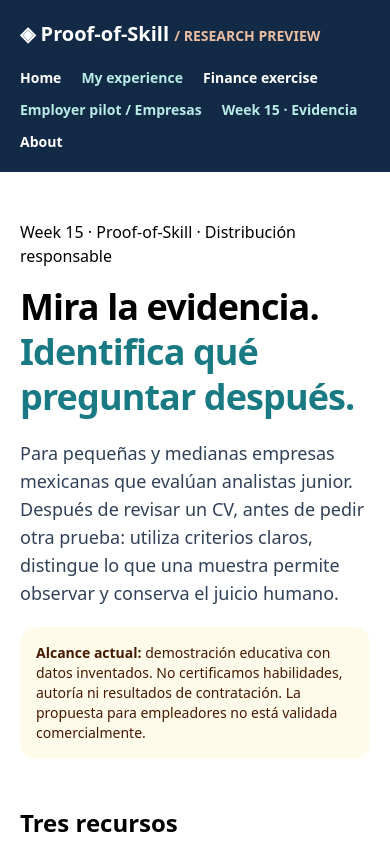
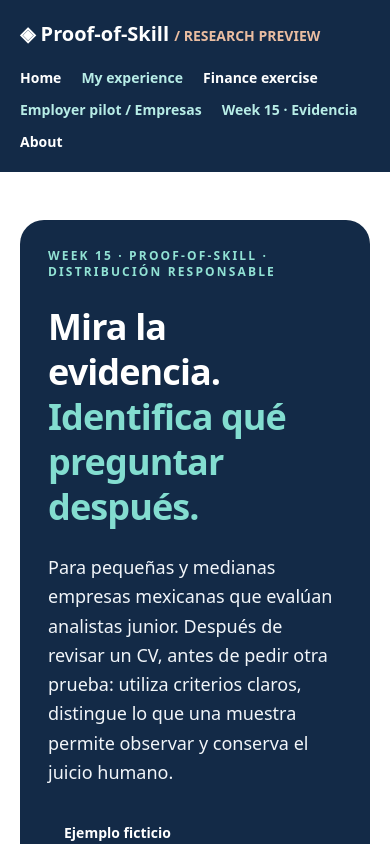
Before and after one commit to hanadagerab/proof-of-skill-week12, a Next.js app: page /week15 in a window 390 px wide. Shown: the top 844 px of the page. Built offline with nearby package versions, Linux system fonts and the light colour scheme.

Commit message:
design(week15): upgrade responsive hero while retaining existing brand and claims

```diff
--- a/app/week15/page.tsx
+++ b/app/week15/page.tsx
@@ -8,10 +8,14 @@ export default function Week15(){
  ['04','La siguiente pregunta importa','El evaluador humano pregunta, comprueba el contexto y ofrece una alternativa equivalente.']
  ];
  return <main lang="es" className="mx-auto max-w-6xl px-5 py-12 md:py-20">
- <p className="eyebrow">Week 15 · Proof-of-Skill · Distribución responsable</p>
- <h1 className="mt-4 max-w-4xl text-4xl md:text-6xl font-black tracking-tight leading-tight">Mira la evidencia. <span className="text-[#197a84]">Identifica qué preguntar después.</span></h1>
- <p className="mt-5 max-w-3xl text-lg text-slate-700">Para pequeñas y medianas empresas mexicanas que evalúan analistas junior. Después de revisar un CV, antes de pedir otra prueba: utiliza criterios claros, distingue lo que una muestra permite observar y conserva el juicio humano.</p>
- <div className="mt-5 rounded-2xl border border-amber-300 bg-amber-50 p-4 text-sm text-amber-950"><strong>Alcance actual:</strong> demostración educativa con datos inventados. No certificamos habilidades, autoría ni resultados de contratación. La propuesta para empleadores no está validada comercialmente.</div>
+ <section className="rounded-3xl bg-[#132A47] text-white p-7 md:p-12 relative overflow-hidden">
+ <div className="absolute -right-24 -top-24 h-64 w-64 rounded-full border-[38px] border-[#237F78]/35" aria-hidden="true"></div>
+ <div className="relative max-w-4xl"><p className="text-xs font-extrabold tracking-[0.18em] uppercase text-[#91E2D4]">Week 15 · Proof-of-Skill · Distribución responsable</p>
+ <h1 className="mt-6 max-w-4xl text-4xl md:text-6xl font-black tracking-tight leading-tight">Mira la evidencia. <span className="text-[#83DDD0]">Identifica qué preguntar después.</span></h1>
+ <p className="mt-6 max-w-3xl text-lg leading-relaxed text-slate-100">Para pequeñas y medianas empresas mexicanas que evalúan analistas junior. Después de revisar un CV, antes de pedir otra prueba: utiliza criterios claros, distingue lo que una muestra permite observar y conserva el juicio humano.</p>
+ <div className="mt-7 inline-flex flex-wrap gap-3 text-sm font-semibold"><span className="rounded-full border border-[#87C7BD] px-4 py-2">Ejemplo ficticio</span><span className="rounded-full border border-[#87C7BD] px-4 py-2">Sin certificación</span><span className="rounded-full border border-[#87C7BD] px-4 py-2">Decisión humana</span></div>
+ </div></section>
+ <p className="mt-6 rounded-xl border border-amber-300 bg-amber-50 px-5 py-4 text-sm text-amber-950"><strong>Alcance actual:</strong> demostración educativa con datos inventados. No certificamos habilidades, autoría ni resultados de contratación. La propuesta para empleadores no está validada comercialmente.</p>
  <section aria-labelledby="assets" className="mt-12"><h2 id="assets" className="text-2xl font-black">Tres recursos independientes para explorar y compartir</h2><div className="mt-5 grid gap-5 md:grid-cols-3">
  <article className="surface p-6"><p className="eyebrow">A · Carrusel SVG</p><h3 className="mt-3 text-xl font-black">Lo que un CV no te dice</h3><p className="mt-2 text-sm text-slate-600">Cuatro láminas originales, descargables individualmente.</p><Link href="/week15/carousel" className="btn mt-5">Abrir carrusel</Link></article>
  <article className="surface p-6"><p className="eyebrow">B · Recorrido interactivo</p><h3 className="mt-3 text-xl font-black">De una muestra a una pregunta</h3><p className="mt-2 text-sm text-slate-600">Seis pasos ficticios con controles anterior y siguiente.</p><Link href="/week15/evidence" className="btn mt-5">Explorar ejemplo</Link></article>
```
